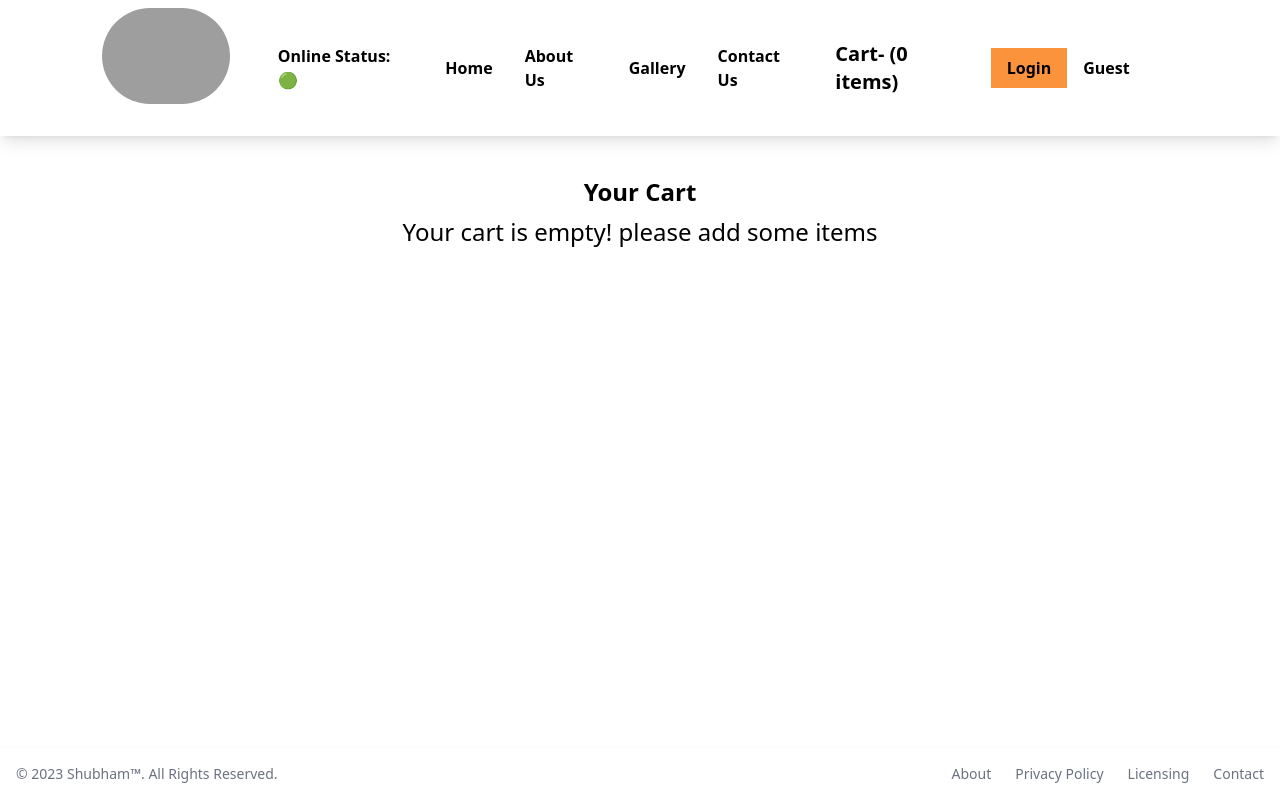
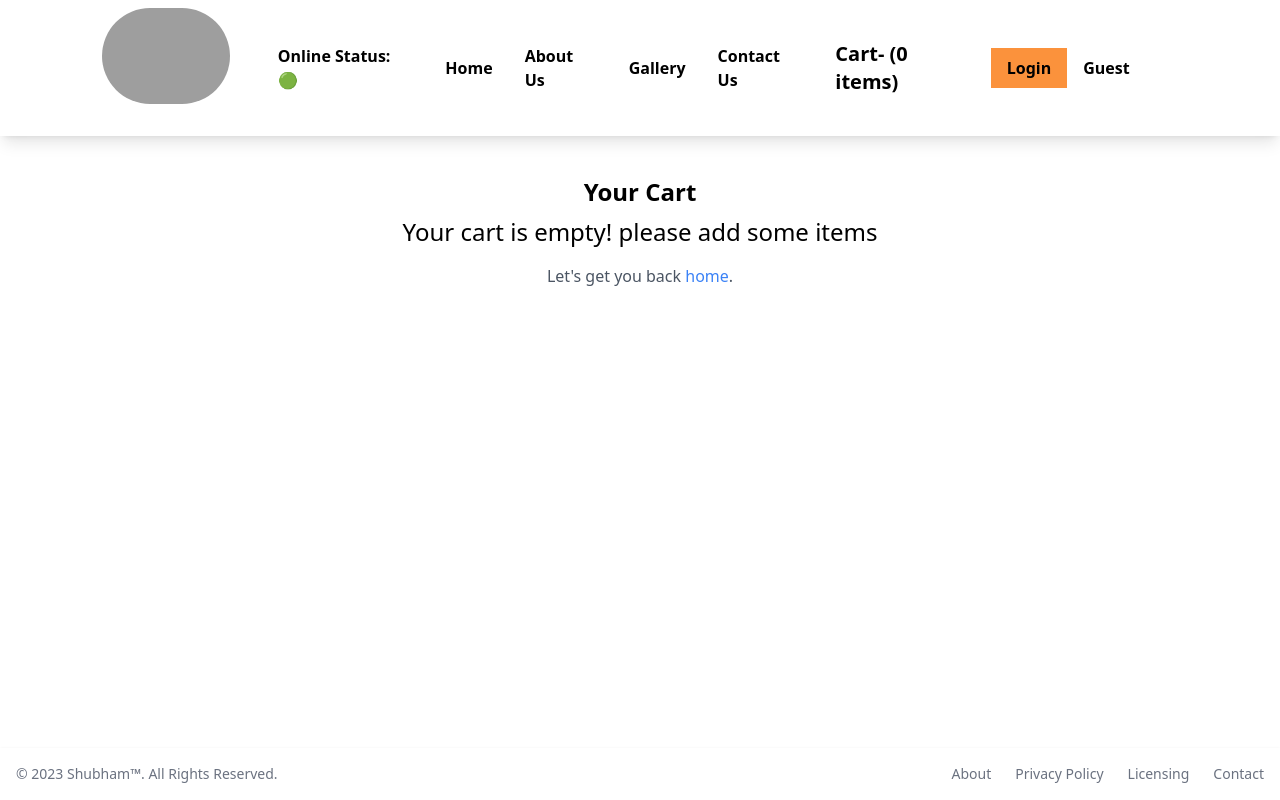
Before and after one commit to Shubhamdeulkar06/foodyzone, a React (Vite) app: page /cart in a window 1280 px wide. Built offline with nearby package versions, Linux system fonts and the light colour scheme; grey boxes are pictures that could not be loaded.

Commit message:
worked on different ui pages

```diff
--- a/src/components/Cart.js
+++ b/src/components/Cart.js
@@ -14,9 +14,18 @@
       <div className="flex">
         <div className="w-6/12 m-auto">
           {cartItems.length === 0 && (
-            <h1 className="text-2xl">
-              Your cart is empty! please add some items
-            </h1>
+            <div>
+              <h1 className="text-2xl">
+                Your cart is empty! please add some items
+              </h1>
+              <p className="mt-4 text-gray-600">
+                Let's get you back{" "}
+                <a href="/" className="text-blue-500">
+                  home
+                </a>
+                .
+              </p>
+            </div>
           )}
           <ItemList items={cartItems} />
         </div>
--- a/src/components/Contact.js
+++ b/src/components/Contact.js
@@ -23,7 +23,7 @@
               type="email"
               id="email"
               className="shadow-sm bg-gray-50 border border-gray-300 text-gray-900 text-sm rounded-lg focus:ring-primary-500 focus:border-primary-500 block w-full p-2.5 dark:bg-gray-700 dark:border-gray-600 dark:placeholder-gray-400 dark:text-white dark:focus:ring-primary-500 dark:focus:border-primary-500 dark:shadow-sm-light"
-              placeholder="name@flowbite.com"
+              placeholder="name@foodyzone.com"
               required
             />
           </div>
--- a/src/components/Gallery.js
+++ b/src/components/Gallery.js
@@ -2,7 +2,7 @@
 
 const Gallery = () => {
   return (
-    <div className="grid grid-cols-2 md:grid-cols-4 gap-4 m-10 mb-20">
+    <div className="grid grid-cols-1 md:grid-cols-4 gap-4 m-10 mb-20">
       <div className="grid gap-4">
         <div>
           <img
```
